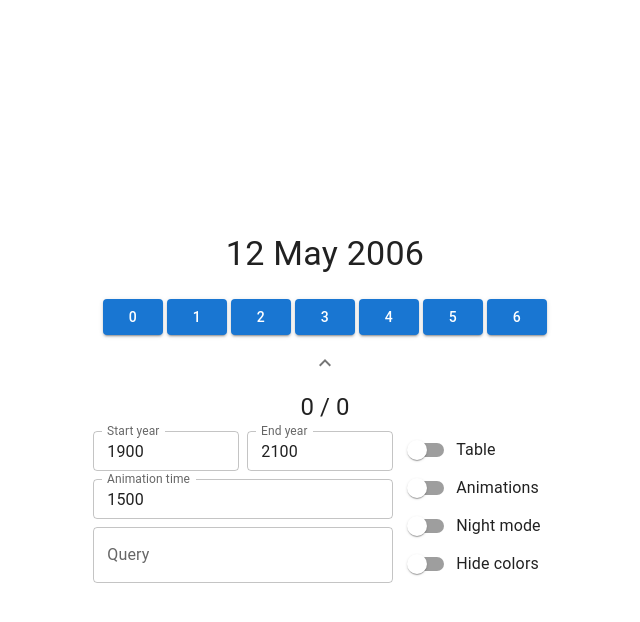
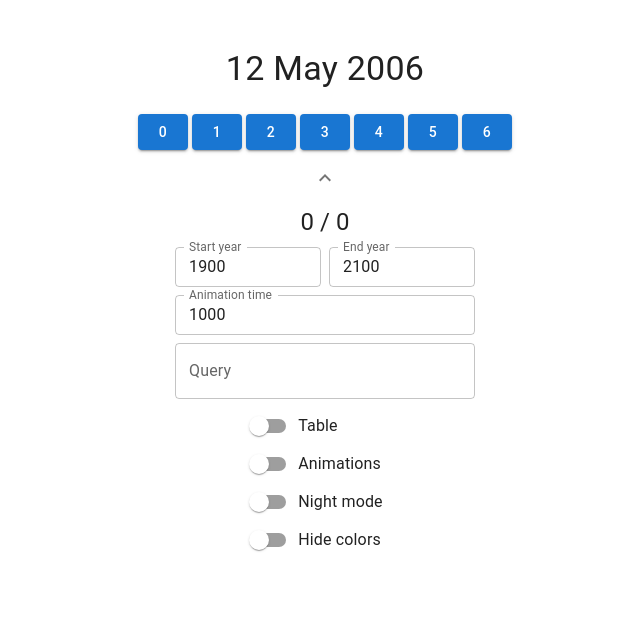
Before and after one commit to iwilare/doomsday-quiz, a React (Vite) app: page / in a window 1280 px wide. Shown: the top 622 px of the page, without its empty margins (315-955 px from the left). Built offline with nearby package versions, Linux system fonts and the light colour scheme.

Commit message:
Fix too small spacing

```diff
--- a/src/main.tsx
+++ b/src/main.tsx
@@ -78,7 +78,7 @@ function App() {
     timeEnd: null as (null | number),
     yearStart: 1900,
     yearEnd: 2100,
-    animationTime: 1500,
+    animationTime: 1000,
     showOptions: true,
     showAnimations: false,
     showColors: true,
@@ -150,27 +150,22 @@ function App() {
   return (
     <ThemeProvider theme={theme}>
       <CssBaseline />
-      <mui.Box sx={{ display: 'flex',
-        justifyContent: 'center',
-        alignItems: 'center',
-        height: '100vh',
-        width: '100%'}}>
-      <mui.Stack alignItems="center" spacing={1}>
+      <mui.Stack sx={{ mt: 4 }} alignItems="center" spacing={1}>
         <mui.DialogTitle variant="h4" align="center" sx={{ px: 0 }}
-          color={state.isCorrect === null ? 'default'
-            : state.isCorrect ? 'green' : 'error'}>
-          {state.showAnimations && state.$ == 'day' ? name.split(' ')[0]
-            : state.showAnimations && state.$ == 'month' ? name.split(' ')[1]
-              : state.showAnimations && state.$ == 'year' ? name.split(' ')[2]
-                : state.showAnimations && state.$ == 'wait' ? '?'
-                  : name}
+          color={ state.isCorrect === null ? 'default'
+                : state.isCorrect ? 'green' : 'error'}>
+          { state.showAnimations && state.$ == 'day'   ? name.split(' ')[0]
+          : state.showAnimations && state.$ == 'month' ? name.split(' ')[1]
+          : state.showAnimations && state.$ == 'year'  ? name.split(' ')[2]
+          : state.showAnimations && state.$ == 'wait'  ? '?'
+          : name}
         </mui.DialogTitle>
         <mui.Box sx={{ px: 1, width: '100%' }}>
           <mui.Box sx={{ display: 'flex', width: '100%', justifyContent: 'center' }}>{[0, 1, 2, 3, 4, 5, 6].map(i =>
             <mui.Button
               variant="contained"
               key={i}
-              sx={{ minWidth: 60, maxWidth: 60, mx: 0.25 }}
+              sx={{ minWidth: 0, maxWidth: 50, mx: 0.25 }}
               fullWidth={true}
               color={
                 state.$ != 'answer' ? 'primary'
@@ -286,7 +281,6 @@ function App() {
         <mui.Collapse in={state.showOptions} timeout="auto" unmountOnExit>
           <mui.Stack alignItems="center" spacing={1}>
             <mui.Typography variant="h5" >{state.won} / {state.did}</mui.Typography>
-            <mui.Stack direction="row">
               <mui.Stack spacing={1}>
                 <mui.Stack spacing={1} direction="row" sx={{ width: 300 }}>
                   <mui.TextField type="number" size="small" label="Start year" variant="outlined" value={state.yearStart} onChange={e => setState(_ => ({ ..._, yearStart: parseInt(e.target.value) }))} />
@@ -327,11 +321,9 @@ function App() {
                     label="Hide colors" />
                 </mui.FormGroup>
               </mui.Stack>
-            </mui.Stack>
           </mui.Stack>
         </mui.Collapse>
       </mui.Stack>
-      </mui.Box>
     </ThemeProvider>
   )
 }
```
